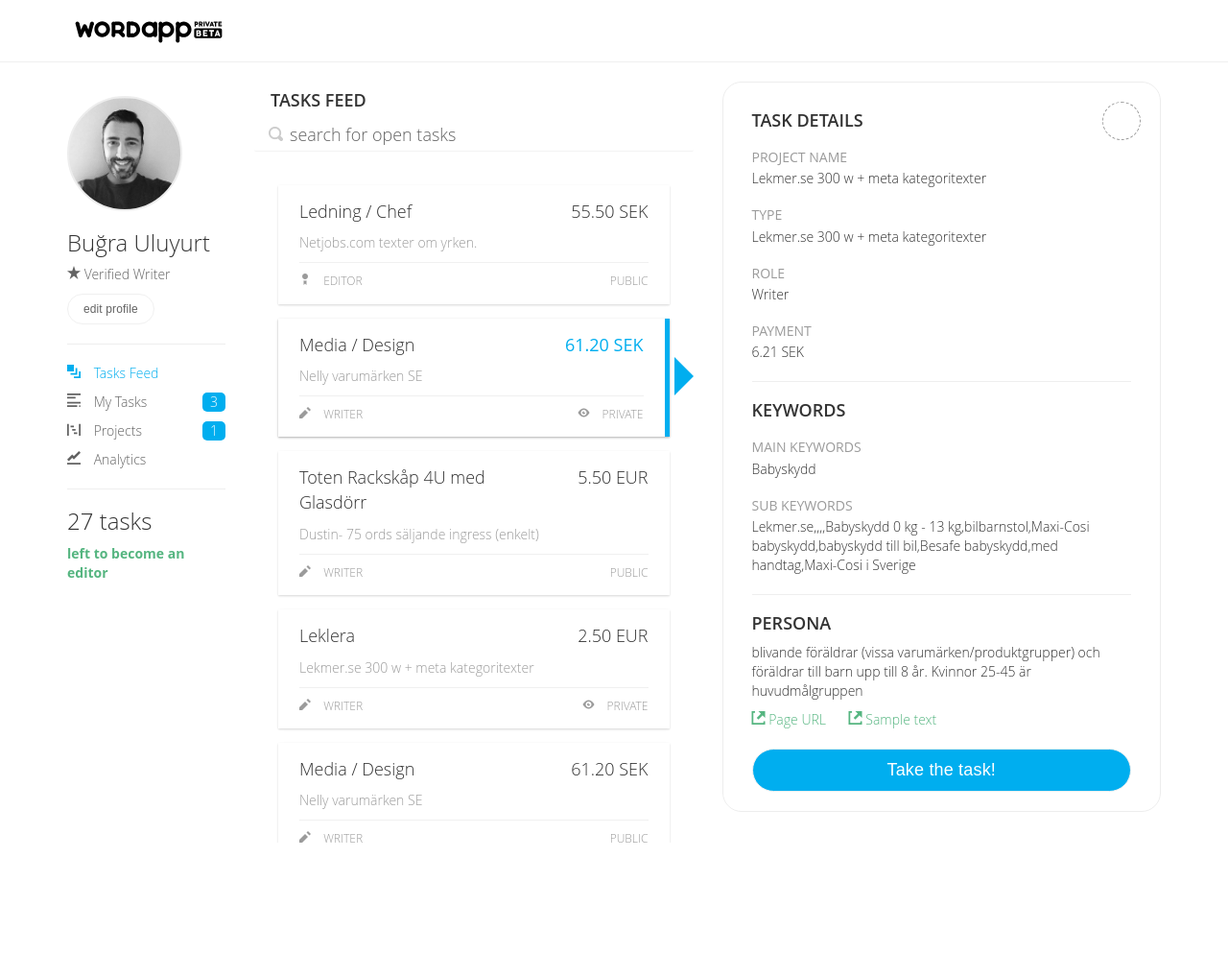
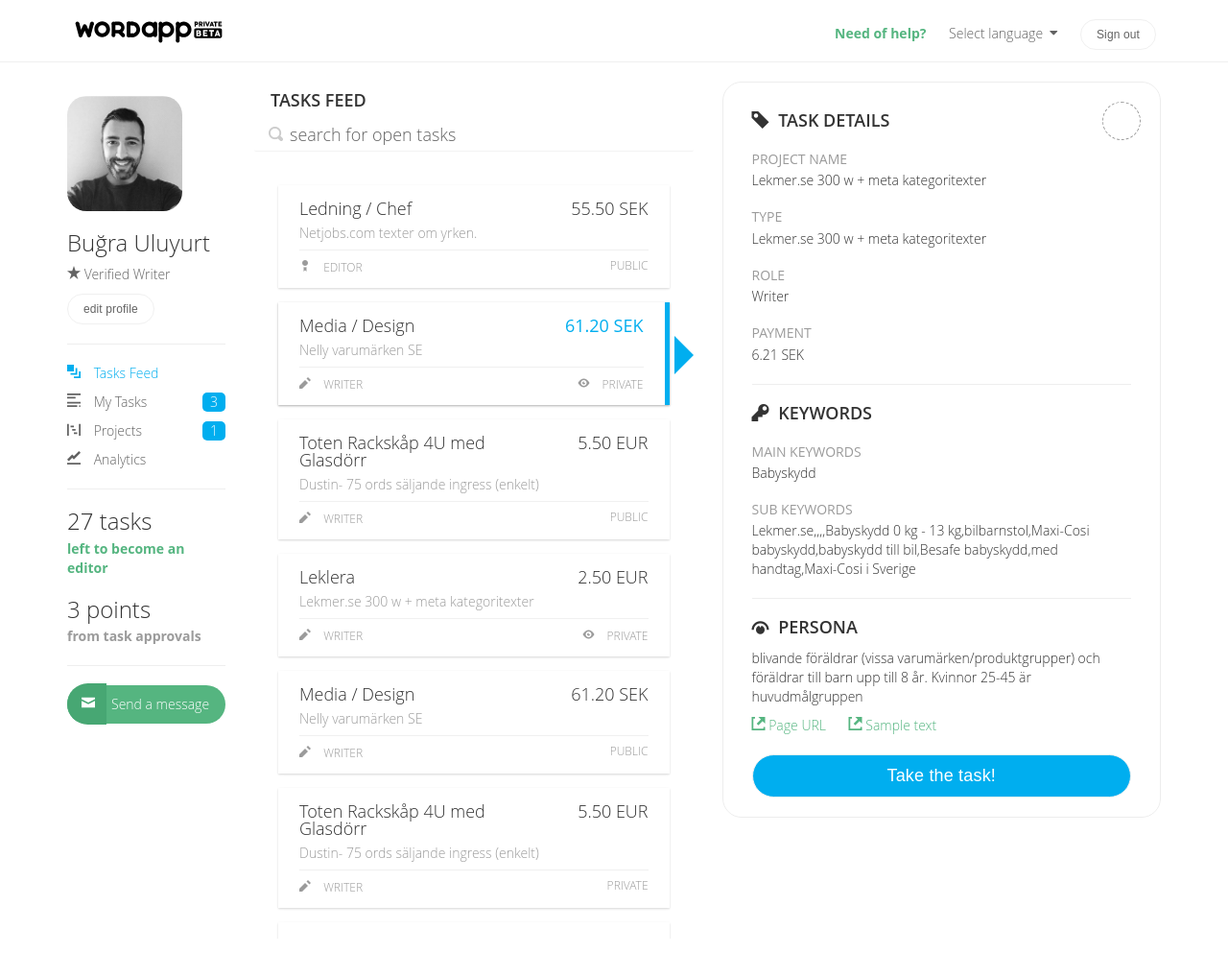
Before and after one commit to bugrauluyurt/wordapp_clone, a plain HTML site: page index.html in a window 1280 px wide. Shown: the whole page at 96% size. Before the commit the page ends 918 px from the top, so only its background shows below. Drawn offline with nearby package versions, Linux system fonts and the light colour scheme.

Commit message:
Custom icons included

```diff
--- a/assets/css/wordapp.css
+++ b/assets/css/wordapp.css
@@ -8,7 +8,15 @@ body {
 }
 
 .green {
-  color:#55b580;
+  color:#55b580 !important;
+}
+
+.gray {
+  color:#9b9b9b !important;
+}
+
+.bold {
+  font-weight: bold !important;
 }
 
 div,
@@ -50,6 +58,27 @@ h4.header
 
 .nav-bar .container, .nav-bar .row {
   height:100%;
+}
+
+.navigation-buttons {
+  float:right;
+  padding:20px 0px;
+}
+
+.navigation-buttons a {
+  margin-right:20px;
+  color:#626262;
+  text-decoration:none;
+  opacity:1;
+}
+
+.navigation-buttons a.hover {
+  opacity:0.8;
+}
+
+.navigation-buttons a i {
+  padding-bottom:10px;
+  vertical-align: middle;
 }
 
 .btn {
@@ -252,8 +281,11 @@ input.form-control:focus{
 }
 
 .profile-main .info p {
-  color:#55b580;
   font-weight:bold;
+}
+
+.profile-main .info h3 {
+  margin-bottom:5px;
 }
 
 .profile-main .count-bubble {
@@ -267,10 +299,9 @@ input.form-control:focus{
 
 .profile-pic {
   display:block;
-  border-radius:50%;
+  border-radius:20px;
   height:120px;
   width:120px;
-  border:2px solid #ededed;
   background-repeat: no-repeat;
   background-position: center center;
   background-size: cover;
@@ -281,7 +312,7 @@ input.form-control:focus{
   direction: rtl;
   overflow-y:scroll;
   overflow-x:inherit;
-  height:700px;
+  height:800px;
   padding:0px 25px 0px 25px;
 }
 
@@ -291,6 +322,7 @@ input.form-control:focus{
   padding:15px 22px;
   box-shadow: 0 1px 3px rgba(0,0,0,0.05), 0 1px 2px rgba(0,0,0,0.12);
   transition: all 0.3s cubic-bezier(.25,.8,.25,1);
+  line-height: 1;
 }
 
 .task-card:hover {
@@ -376,6 +408,11 @@ input.form-control:focus{
   margin-bottom:5px;
 }
 
+.task-card-detail-body h4 span {
+  vertical-align: middle;
+  padding-right:5px;
+}
+
 .task-card-detail-body button {
   margin-top:20px;
   width:100%;
@@ -383,6 +420,30 @@ input.form-control:focus{
 
 .fixed {
   position:fixed;
+}
+
+.live-chat {
+  cursor: pointer;
+  background-color:#55b580;
+  color:#ffffff;
+  padding:10px 0px 10px 0;
+  margin-top:15px;
+  vertical-align: middle;
+  border-radius:100px;
+}
+
+.live-chat span.oi {
+  padding:12px 12px 12px 15px;
+  margin-right:5px;
+  background-color:#47a773;
+  border-top-left-radius: 100px;
+  border-bottom-left-radius: 100px;
+}
+
+.live-chat span.live-chat-text {
+  display:block;
+  float:left;
+  margin-left:15px;
 }
 
 .classification-wrapper {
--- a/index.html
+++ b/index.html
@@ -3,6 +3,7 @@
 <head>
 	<meta charset="utf-8">
 	<meta http-equiv="X-UA-Compatible" content="IE=edge">
+  <meta name="viewport" content="width=device-width, initial-scale=1">
 	<title>Wordapp | Monetize your language assets</title>
 	<link rel="stylesheet" href="https://maxcdn.bootstrapcdn.com/bootstrap/3.3.7/css/bootstrap.min.css">
 	<link rel="stylesheet" href="https://cdnjs.cloudflare.com/ajax/libs/normalize/4.2.0/normalize.css">
@@ -13,11 +14,16 @@
 </head>
 <body>
 
-  <div class="nav-bar">
+  <div class="nav-bar animated slideInDown">
     <div class="container">
   		<div class="row">
         <div class="logo">
           <img src="assets/img/wa_logo_2_beta_black.svg" alt="">
+        </div>
+        <div class="navigation-buttons">
+          <a class="green bold" href="">Need of help?</a>
+          <a href="">Select language &nbsp<i class="fa fa-sort-desc" aria-hidden="true"></i></a>
+          <a class="btn btn-rounded btn-sm" href="">Sign out</a>
         </div>
   		</div>
   	</div>
@@ -42,7 +48,14 @@
 
         <div class="info">
           <h3><span class="tasks-left">27</span> tasks</h3>
-          <p>left to become an editor</p>
+          <p class="green">left to become an editor</p>
+          <h3><span class="points">3</span> points</h3>
+          <p class="gray">from task approvals</p>
+        </div>
+        <hr />
+
+        <div class="live-chat">
+          <span class="oi" data-glyph="envelope-closed"></span class="live-chat-text"><span>Send a message</span>
         </div>
 
       </div>
@@ -247,7 +260,7 @@
 
           <div class="circle gray"></div>
 
-          <h4 class="header">Task Details</h4>
+          <h4 class="header"><span class="oi" data-glyph="tag"></span> Task Details</h4>
           <h5 class="header-small">Project name</h5>
           <p>Lekmer.se 300 w + meta kategoritexter</p>
           <h5 class="header-small">Type</h5>
@@ -258,14 +271,14 @@
           <p>6.21 SEK</p>
           <hr />
 
-          <h4 class="header">Keywords</h4>
+          <h4 class="header"><span class="oi" data-glyph="key"></span> Keywords</h4>
           <h5 class="header-small">Main keywords</h5>
           <p>Babyskydd</p>
           <h5 class="header-small">Sub keywords</h5>
           <p>Lekmer.se,,,,Babyskydd 0 kg - 13 kg,bilbarnstol,Maxi-Cosi babyskydd,babyskydd till bil,Besafe babyskydd,med handtag,Maxi-Cosi i Sverige</p>
           <hr />
 
-          <h4 class="header">Persona</h4>
+          <h4 class="header"><span class="oi" data-glyph="dial"></span> Persona</h4>
           <p>blivande föräldrar (vissa varumärken/produktgrupper) och föräldrar till barn upp till 8 år. Kvinnor 25-45 är huvudmålgruppen</p>
 
           <a class="green" href="#"><span class="oi" data-glyph="external-link"></span> Page URL </a>
@@ -276,8 +289,10 @@
         </div>
       </div>
 
+    </div>
 
-    </div>
+
+
   </div>
 </body>
 </html>
```
